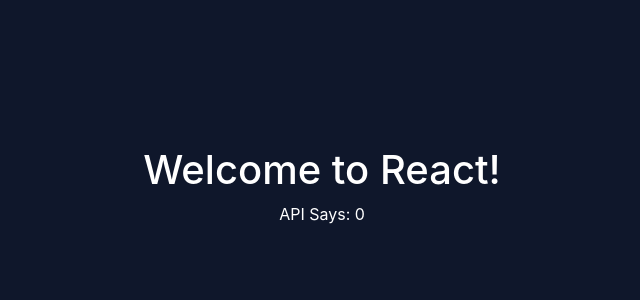
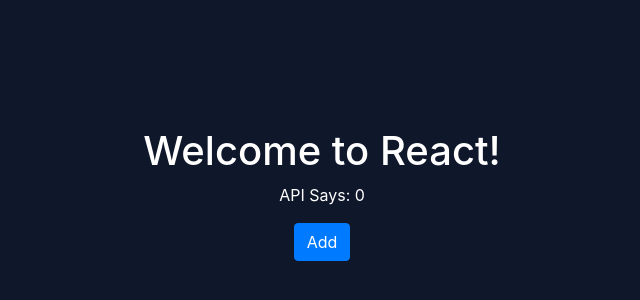
Before and after one commit to safinsingh/react-express-boiler, a React (Create React App) app in the folder client/: page / in a window 1280 px wide. Shown: the part 206-506 px from the top of the page, without its empty margins (318-958 px from the left). Built offline with nearby package versions, Linux system fonts and the light colour scheme; no server answers.

Commit message:
add incrementer

```diff
--- a/client/src/components/Login.js
+++ b/client/src/components/Login.js
@@ -1,4 +1,5 @@
 import React, { Component } from 'react'
+import { Button } from 'reactstrap'
 
 class Login extends Component {
   state = {
@@ -11,12 +12,21 @@
       .then((res) => this.setState({ answer: Object.values(res)[0] }))
   }
 
+  onClick = () => {
+    this.setState({
+      answer: this.state.answer + 1,
+    })
+  }
+
   render() {
     const { answer } = this.state
     return (
       <div>
         <h1>Welcome to React!</h1>
         <p>API Says: {answer}</p>
+        <Button color="primary" onClick={this.onClick.bind(this)}>
+          Add
+        </Button>
       </div>
     )
   }
```
